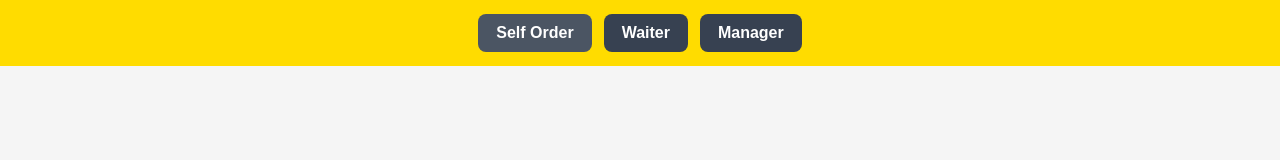
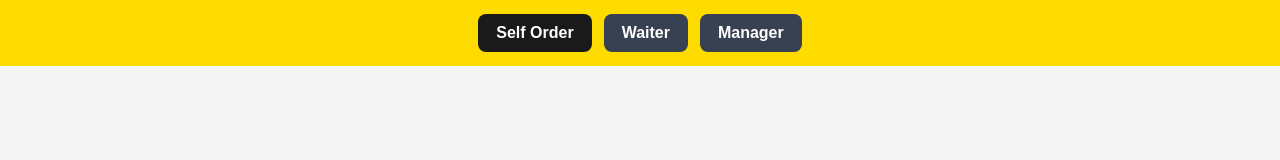
Before and after one commit to nau27/KuduGeprekKuduNgopi, a plain HTML site: page index.html in a window 1280 px wide. In both pictures the pointer is over the link "Self Order". Drawn offline with Linux system fonts and the light colour scheme.

Commit message:
Update index.html

```diff
--- a/index.html
+++ b/index.html
@@ -41,7 +41,7 @@
       }
 
       .nav a:hover {
-        background: #4b5563;
+        background: #1A1A1A;
       }
     </style>
   </head>
```
